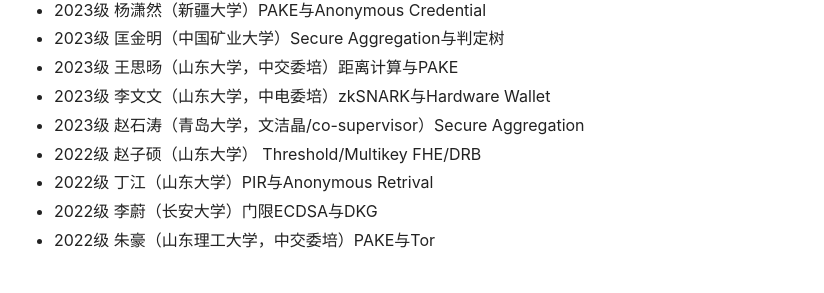
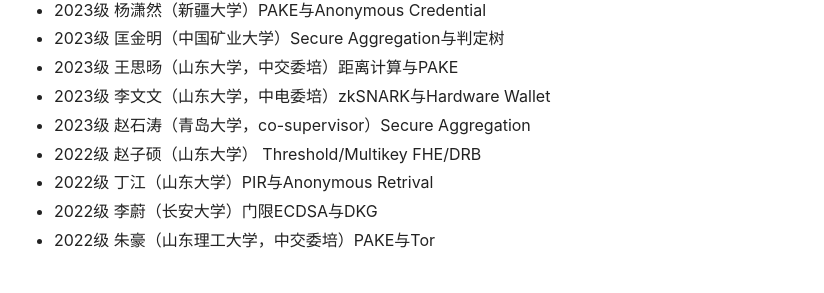
Before and after one commit to sigmasdu/sigmasdu.github.io, a Jekyll site: the page built from members.md, in a window 1280 px wide and 900 px high, scrolled down 1055 px. Shown: the part 145-438 px from the top of the window, without its empty margins (183-1007 px from the left). Built offline with Jekyll 4.4.1, drawn with Linux system fonts in a browser that asks for light colours; nearby versions of some CDN libraries.

Commit message:
Update members.md

```diff
--- a/members.md
+++ b/members.md
@@ -43,7 +43,7 @@ key: page-members
 - 2023级 匡金明（中国矿业大学）Secure Aggregation与判定树
 - 2023级 王思旸（山东大学，中交委培）距离计算与PAKE
 - 2023级 李文文（山东大学，中电委培）zkSNARK与Hardware Wallet
-- 2023级 赵石涛（青岛大学，文洁晶/co-supervisor）Secure Aggregation
+- 2023级 赵石涛（青岛大学，co-supervisor）Secure Aggregation
 - 2022级 赵子硕（山东大学） Threshold/Multikey FHE/DRB
 - 2022级 丁江（山东大学）PIR与Anonymous Retrival
 - 2022级 李蔚（长安大学）门限ECDSA与DKG
```
